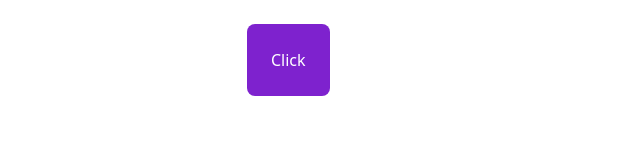
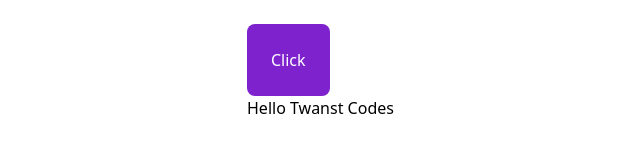
Before and after one commit to TwanstCodess/alpinejs, a plain HTML site: page index.html in a window 1280 px wide. Shown: the whole page, without its empty margins (201-841 px from the left). Drawn offline with nearby package versions, Linux system fonts and the light colour scheme.

Commit message:
File Code

```diff
--- a/index.html
+++ b/index.html
@@ -29,6 +29,7 @@
         Hello Twanst Developer Kurdish IM Fullstack Developer
     </p>
 </div>
+<h1>Hello Twanst Codes</h1>
 
 
 
```
